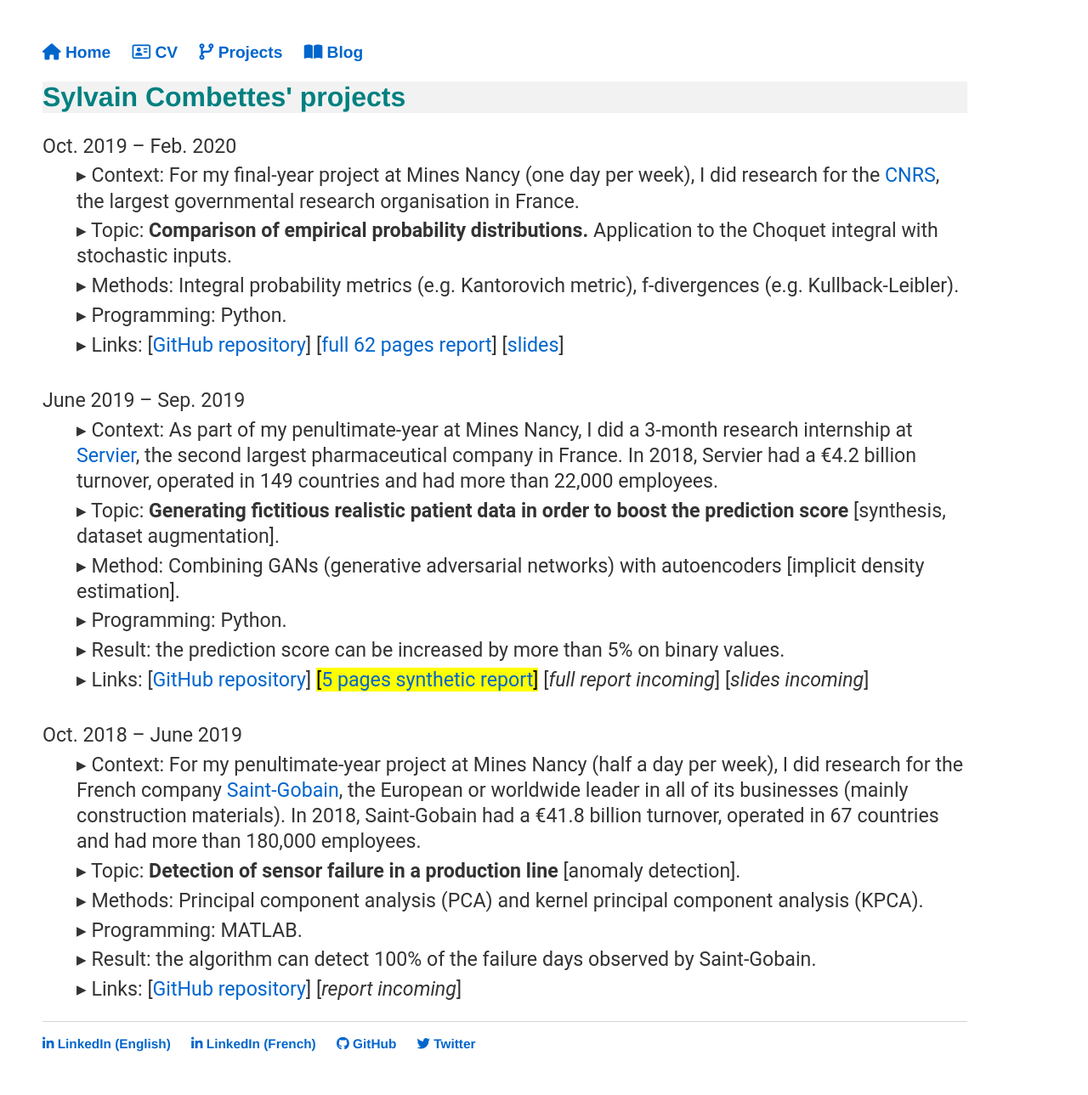
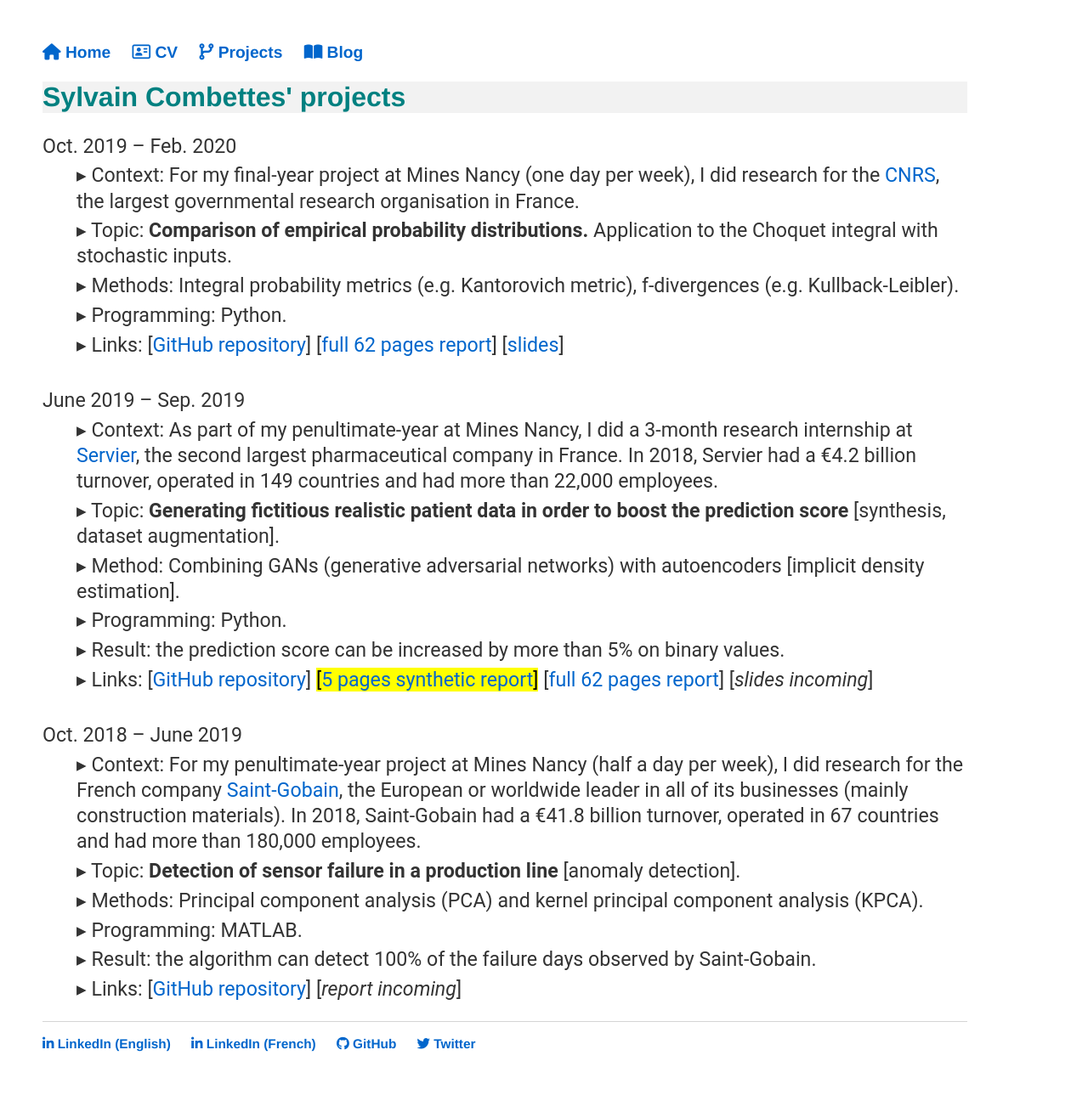
Before and after one commit to sylvaincom/sylvaincom.github.io, a Jekyll site: the page built from projects/index.html, in a window 1280 px wide. Shown: the whole page at 85% size. Built offline with Jekyll 4.4.1, drawn with Linux system fonts in a browser that asks for light colours; nearby versions of some CDN libraries.

Commit message:
Adding the report on medgan

```diff
--- a/projects/index.html
+++ b/projects/index.html
@@ -22,7 +22,7 @@ title: Sylvain Combettes' projects
 <dd>&#9656; Method: Combining GANs (generative adversarial networks) with autoencoders [implicit density estimation].</dd>
 <dd>&#9656; Programming: Python.</dd>
 <dd>&#9656; Result: the prediction score can be increased by more than 5% on binary values.</dd>
-<dd>&#9656; Links: [<a href="https://github.com/sylvaincom/medgan-tips" target="_blank">GitHub repository</a>] <mark>[<a href="/docs/medgan_report_synthetic.pdf" target="_blank">5 pages synthetic report</a>]</mark> [<i>full report incoming</i>] [<i>slides incoming</i>]</dd>
+<dd>&#9656; Links: [<a href="https://github.com/sylvaincom/medgan-tips" target="_blank">GitHub repository</a>] <mark>[<a href="/docs/medgan_report_synthetic.pdf" target="_blank">5 pages synthetic report</a>]</mark> [<a href="/docs/medgan_report.pdf" target="_blank">full 62 pages report</a>] [<i>slides incoming</i>]</dd>
 <br/>
 
 <dt>Oct. 2018 &ndash; June 2019</dt>
```
Also changed, not shown: 1 other file.
